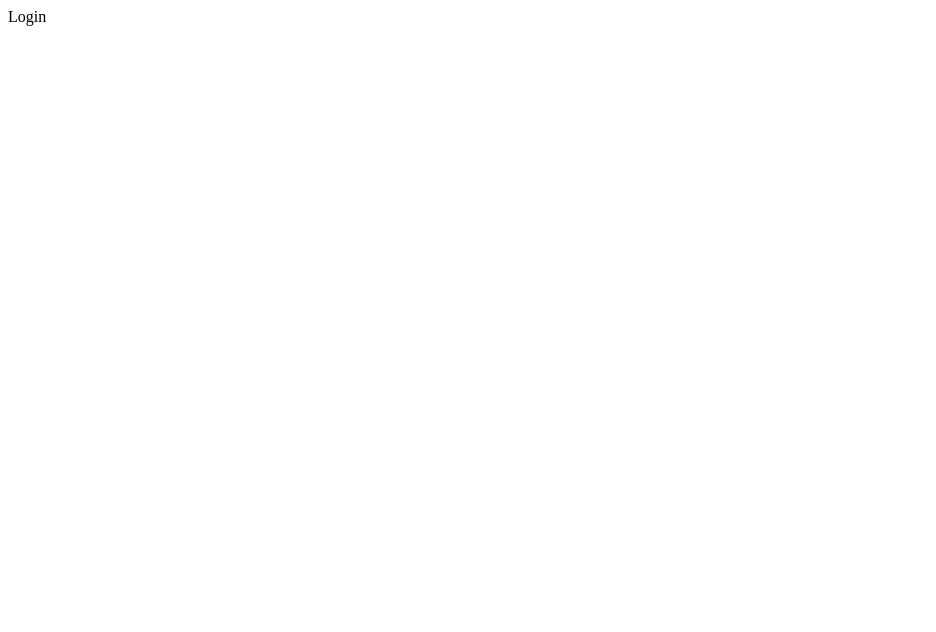
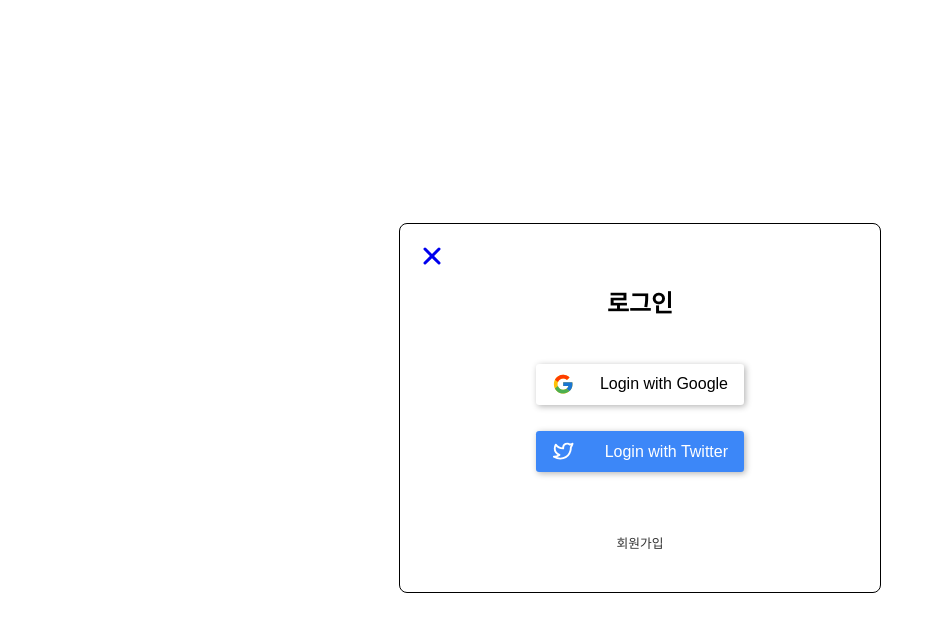
Before and after one commit to project-swap/swap, a React (Create React App) app: page /login in a window 1280 px wide. Shown: the top 632 px of the page, without its empty margins (0-936 px from the left). Built offline with nearby package versions, Linux system fonts and the light colour scheme.

Commit message:
Feat : 로그인 마크업 추가
- 전체적인 로그인 마크업 작업
- 닫기 버튼과 회원가입 버튼에 링크 임시지정(메인)

```diff
--- a/package.json
+++ b/package.json
@@ -11,6 +11,7 @@
     "axios": "^1.1.3",
     "react": "^18.2.0",
     "react-dom": "^18.2.0",
+    "react-icons": "^4.6.0",
     "react-query": "^3.39.2",
     "react-router": "^6.4.1",
     "react-router-dom": "^6.4.2",
--- a/src/pages/Login.js
+++ b/src/pages/Login.js
@@ -1,7 +1,94 @@
 import React from 'react';
+import styled from 'styled-components';
+import { Link } from 'react-router-dom';
+import { IoClose } from 'react-icons/io5';
+import { TbBrandTwitter } from 'react-icons/tb';
+import { FcGoogle } from 'react-icons/fc';
+
+// const Div = styled.div`
+//   font-size: 20px;
+//   color: red;
+// `;
+
+const LoginPage = styled.section`
+  width: 100%;
+  height: 100vh;
+  display: flex;
+  justify-content: center;
+  align-items: center;
+  box-sizing: border-box;
+`;
+
+const LoginBox = styled.section`
+  width: 30rem;
+  height: 23rem;
+  display: flex;
+  flex-direction: column;
+  justify-content: center;
+  align-items: center;
+  position: relative;
+  background-color: #fff;
+  border: 0.1rem solid #000;
+  border-radius: 0.5rem;
+  h2 {
+    margin-bottom: 2rem;
+  }
+  .sign-in {
+    margin-top: 3rem;
+    color: #333;
+    font-size: 0.8rem;
+    text-decoration: none;
+    cursor: pointer;
+  }
+`;
+
+const LoginButton = styled.button`
+  display: flex;
+  justify-content: space-between;
+  align-items: center;
+  width: 13rem;
+  height: 2.6rem;
+  margin: 0.8rem 0;
+  padding: 0 1rem;
+  background-color: #fff;
+  font-size: 1rem;
+  border: none;
+  border-radius: 0.2rem;
+  box-shadow: 0.1rem 0.1rem 0.4rem rgba(0, 0, 0, 0.3);
+  outline: none;
+  cursor: pointer;
+`;
 
 const Login = () => {
-  return <div>Login</div>;
+  return (
+    <LoginPage>
+      <LoginBox>
+        <Link to="/">
+          <IoClose
+            style={{
+              position: 'absolute',
+              top: '1rem',
+              left: '1rem',
+              fontSize: '2rem',
+              cursor: 'pointer',
+            }}
+          />
+        </Link>
+        <h2>로그인</h2>
+        <LoginButton>
+          <FcGoogle style={{ fontSize: '1.4rem' }} />
+          <span>Login with Google</span>
+        </LoginButton>
+        <LoginButton style={{ backgroundColor: '#3C87F8', color: '#fff' }}>
+          <TbBrandTwitter style={{ fontSize: '1.4rem' }} />
+          <span>Login with Twitter</span>
+        </LoginButton>
+        <Link to="/" className="sign-in">
+          회원가입
+        </Link>
+      </LoginBox>
+    </LoginPage>
+  );
 };
 
 export default Login;
```
Also changed, not shown: 1 other file (tests, documents, lock files or other folders).
